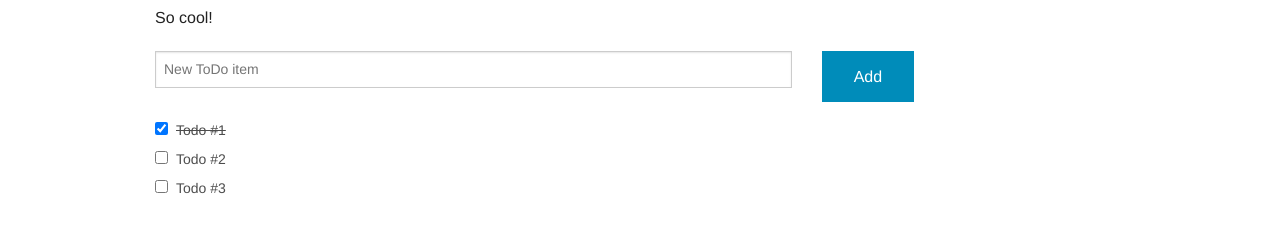
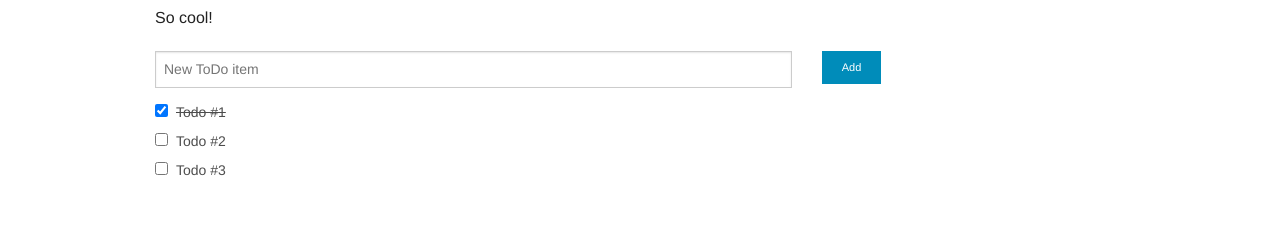
Before and after one commit to gabac/foundation-todo, a website: page index.html in a window 1280 px wide. Shown: the part 83-316 px from the top of the page. Drawn offline with nearby package versions, Linux system fonts and the light colour scheme.

Commit message:
tiny button

```diff
--- a/index.html
+++ b/index.html
@@ -45,7 +45,7 @@
                 <input type="text" placeholder="New ToDo item" />
               </div>
               <div class="large-4 columns">
-                  <a href="#" class="button">Add</a>
+                  <a href="#" class="tiny button">Add</a>
               </div>
             </div>
             <div class="row">
```
